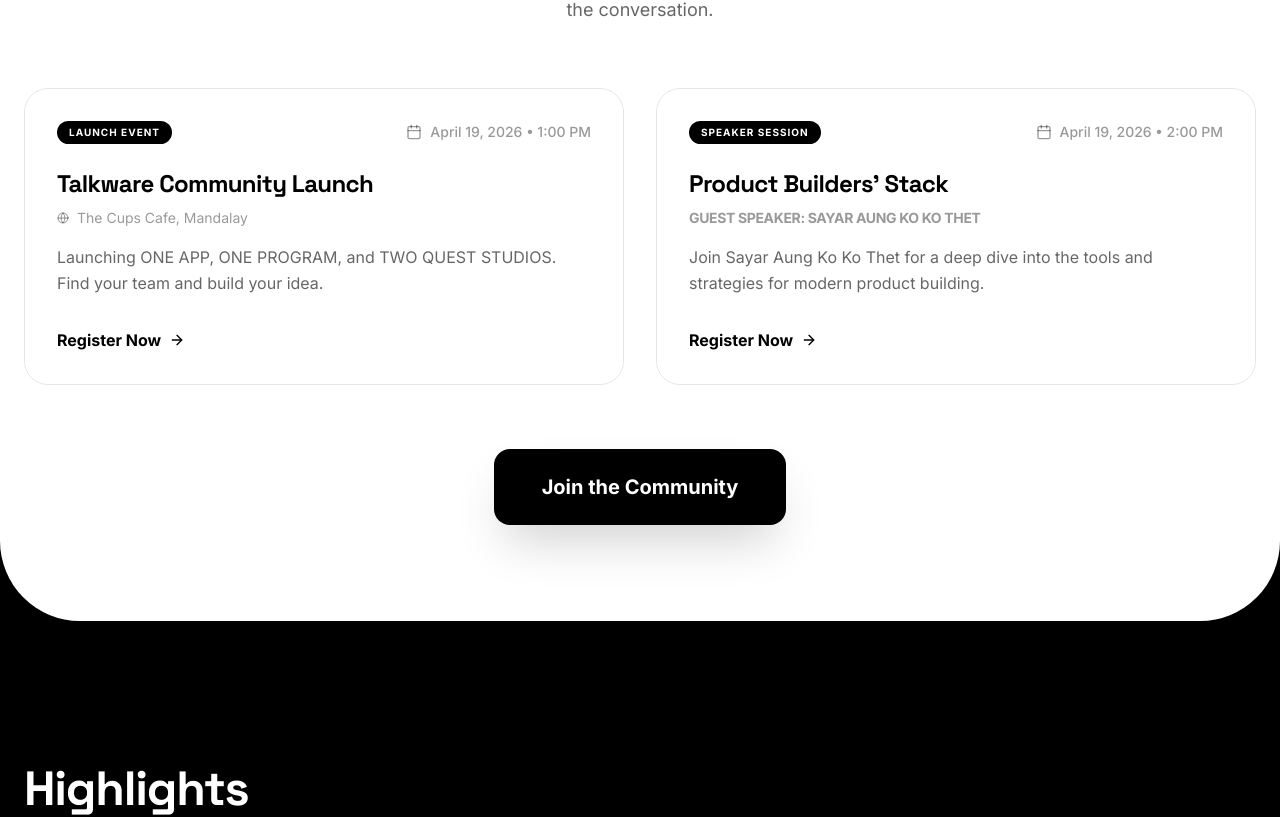
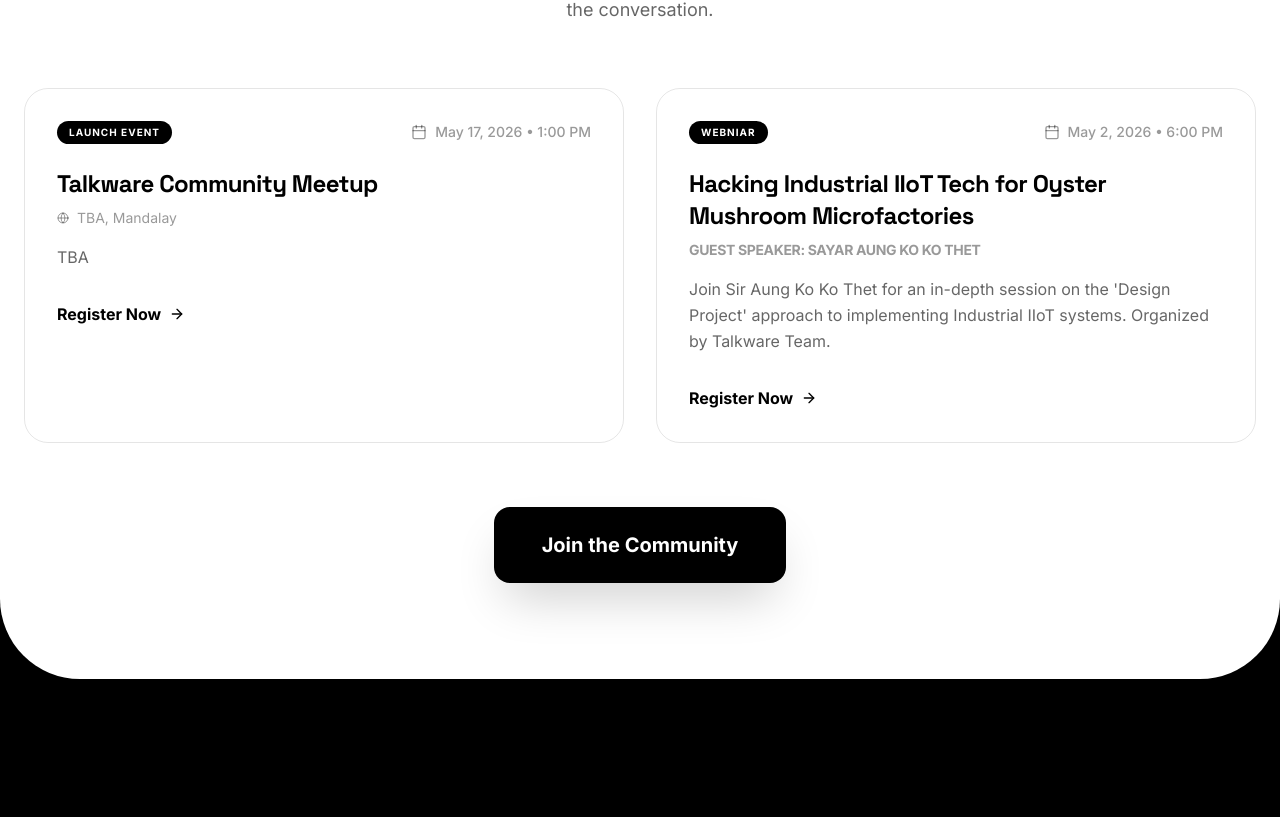
Before and after one commit to PockraftStudio/talkware-landing, a React (Vite) app: page / in a window 1280 px wide. Shown: the part 1800-2617 px from the top of the page. Built offline with nearby package versions, Linux system fonts and the light colour scheme.

Commit message:
update the upcoming events

```diff
--- a/src/App.tsx
+++ b/src/App.tsx
@@ -175,18 +175,18 @@
             <div className="grid md:grid-cols-2 gap-8 mb-16">
               {[
                 {
-                  title: "Talkware Community Launch",
-                  date: "April 19, 2026 • 1:00 PM",
+                  title: "Talkware Community Meetup",
+                  date: "May 17, 2026 • 1:00 PM",
                   type: "Launch Event",
-                  location: "The Cups Cafe, Mandalay",
-                  desc: "Launching ONE APP, ONE PROGRAM, and TWO QUEST STUDIOS. Find your team and build your idea."
+                  location: "TBA, Mandalay",
+                  desc: "TBA"
                 },
                 {
-                  title: "Product Builders' Stack",
-                  date: "April 19, 2026 • 2:00 PM",
-                  type: "Speaker Session",
+                  title: "Hacking Industrial IIoT Tech for Oyster Mushroom Microfactories",
+                  date: "May 2, 2026 • 6:00 PM",
+                  type: "Webniar",
                   speaker: "Sayar Aung Ko Ko Thet",
-                  desc: "Join Sayar Aung Ko Ko Thet for a deep dive into the tools and strategies for modern product building."
+                  desc: "Join Sir Aung Ko Ko Thet for an in-depth session on the 'Design Project' approach to implementing Industrial IIoT systems. Organized by Talkware Team."
                 }
               ].map((event, i) => (
                 <div key={i} className="p-8 border border-black/10 rounded-3xl hover:border-black/30 transition-colors group">
@@ -308,7 +308,7 @@
                   date: "Apr 19, 2026",
                   place: "The Cups Cafe",
                   time: "1:00 – 3:30 PM",
-                  image: "/assets/events/img-014.png",
+                  image: "/assets/events/img-014.jpg",
                   highlight: "Sir AKKT as Guest Speaker. Introduced the Solution ,Product Builder's Stack ",
                 },
               ].map((event, i) => (
```
